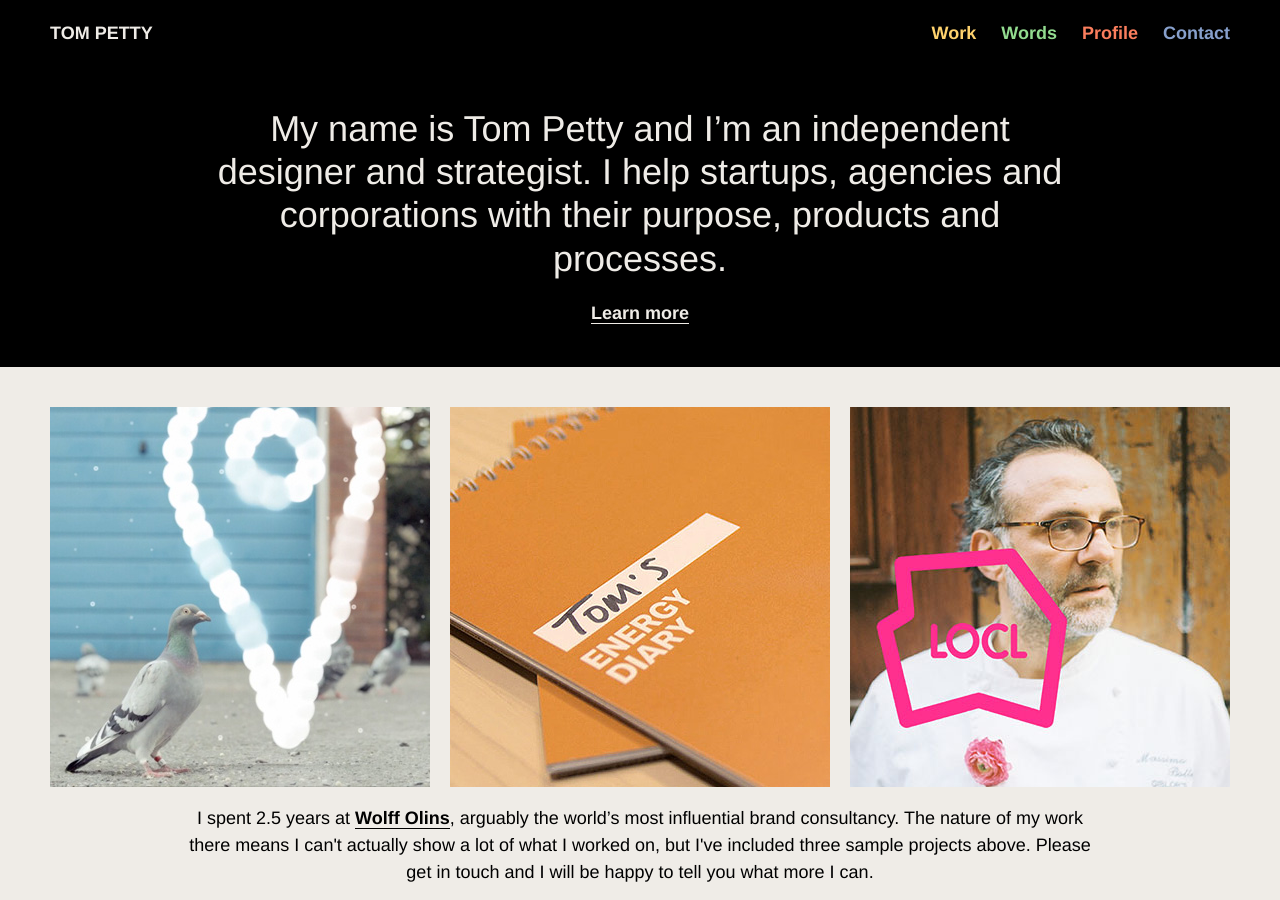
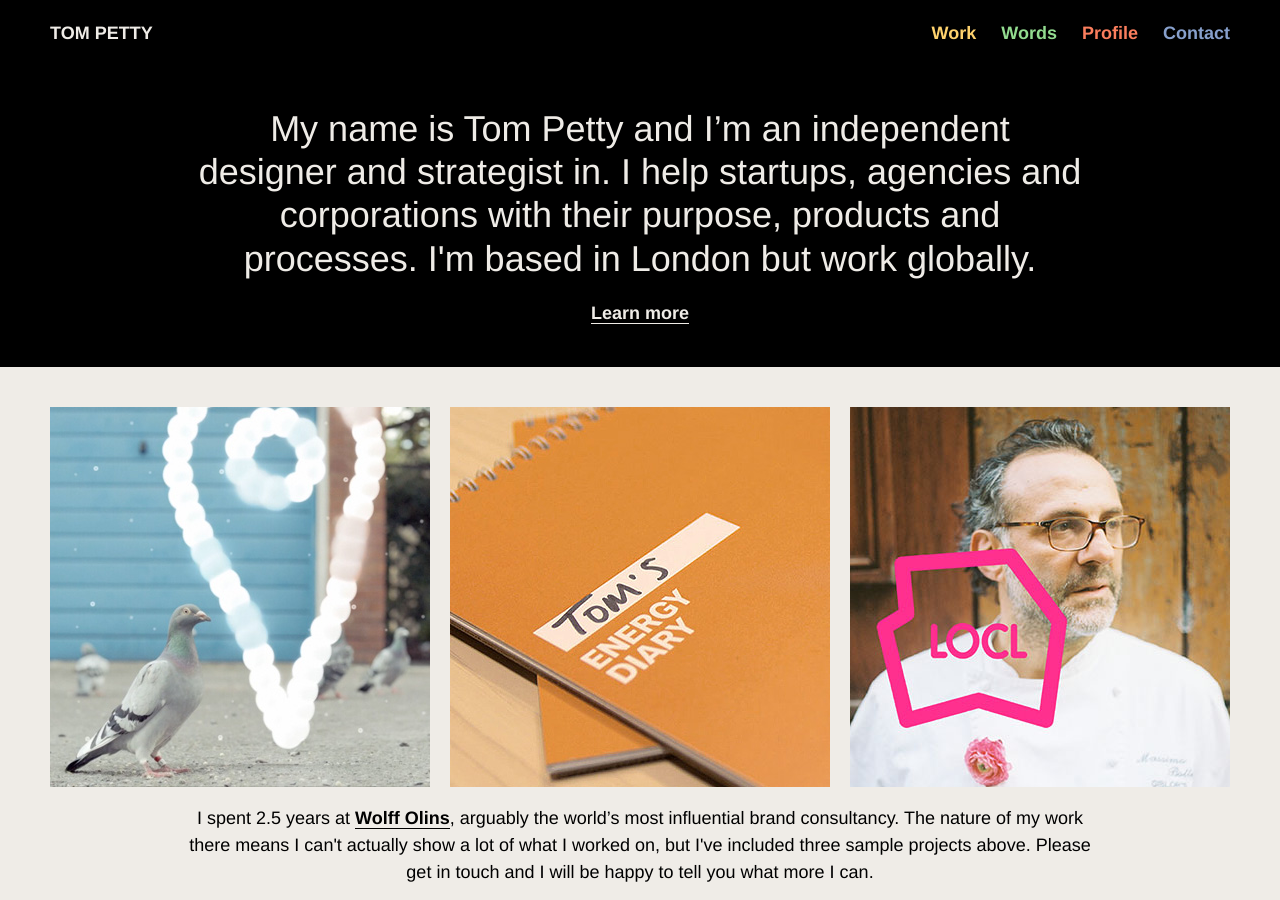
Before and after one commit to anothertompetty/portfolio, a Jekyll site: the page built from index.html, in a window 1280 px wide and 900 px high. Built offline with Jekyll 4.4.1, drawn with Linux system fonts in a browser that asks for light colours; nearby versions of some CDN libraries; Markdown is read by kramdown in place of the engine named in the settings.

Commit message:
copy tweaks

```diff
--- a/index.html
+++ b/index.html
@@ -6,7 +6,7 @@ layout: default
 
 		<div class="contain">
 
-			<h2 class>My name is Tom Petty and I’m an independent designer and strategist. I help startups, agencies and corporations with their purpose, products and processes.</h2>
+			<h2 class>My name is Tom Petty and I’m an independent designer and strategist in. I help startups, agencies and corporations with their purpose, products and processes. I'm based in London but work globally.</h2>
 
 			<p class="yellow-text"><a href="profile.html">Learn more</a></p>
 
```
Also changed, not shown: profile.html (line endings or trailing spaces).
